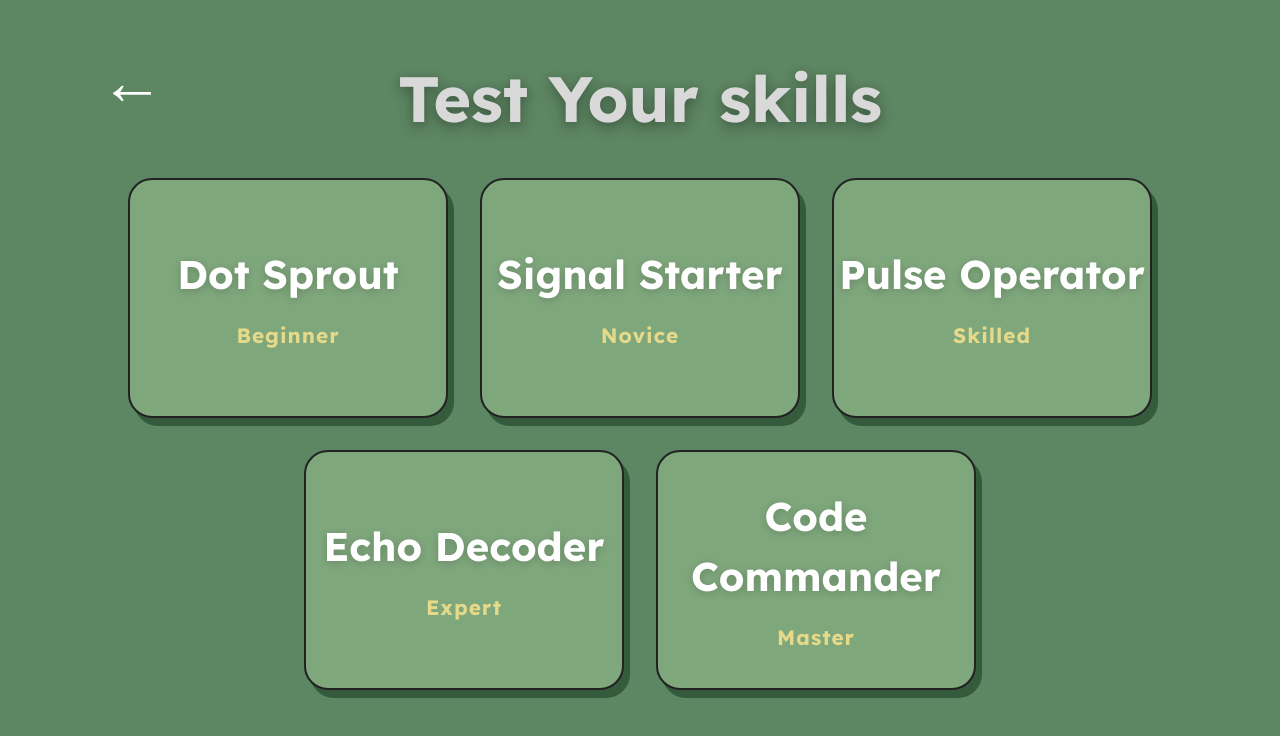
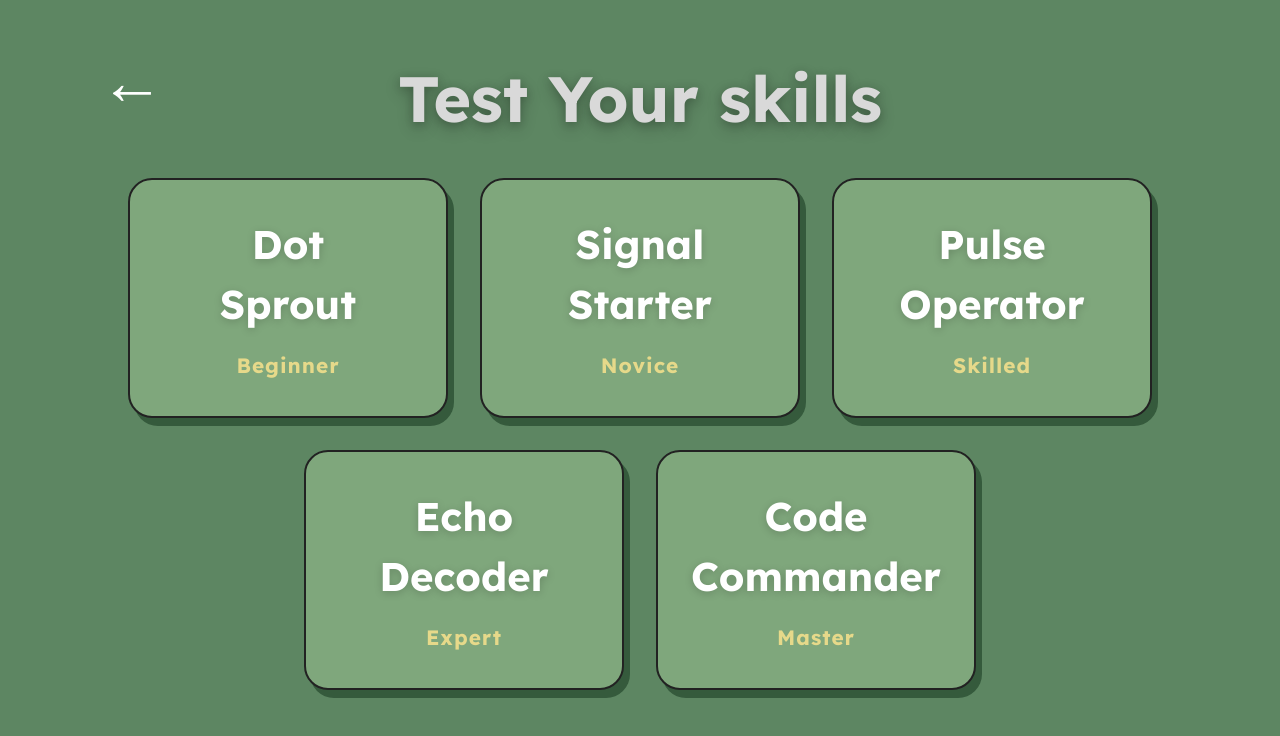
Before and after one commit to LanceAntor/EchoDots, a React (Vite) app in the folder EchoDots/: page /Levels in a window 1280 px wide. Shown: the top 736 px of the page. Built offline with nearby package versions, Linux system fonts and the light colour scheme.

Commit message:
Improved UI In the Levels

```diff
--- a/EchoDots/src/Levels/Levels.tsx
+++ b/EchoDots/src/Levels/Levels.tsx
@@ -2,11 +2,11 @@ import React from "react";
 import styles from "./Levels.module.css";
 
 const levels = [
-  { title: "Dot Sprout", subtitle: "Beginner" },
-  { title: "Signal Starter", subtitle: "Novice" },
-  { title: "Pulse Operator", subtitle: "Skilled" },
-  { title: "Echo Decoder", subtitle: "Expert" },
-  { title: "Code Commander", subtitle: "Master" },
+  { title: ["Dot", "Sprout"], subtitle: "Beginner" },
+  { title: ["Signal", "Starter"], subtitle: "Novice" },
+  { title: ["Pulse", "Operator"], subtitle: "Skilled" },
+  { title: ["Echo", "Decoder"], subtitle: "Expert" },
+  { title: ["Code", "Commander"], subtitle: "Master" },
 ];
 
 const Levels: React.FC = () => {
@@ -23,16 +23,24 @@ const Levels: React.FC = () => {
       <div className={styles["levels-grid"]}>
         <div className={styles["levels-row"]}>
           {levels.slice(0, 3).map((level) => (
-            <div className={styles["level-card"]} key={level.title}>
-              <div className={styles["level-title"]}>{level.title}</div>
+            <div className={styles["level-card"]} key={level.title.join("-")}>
+              <div className={styles["level-title"]}>
+                {level.title.map((line, idx) => (
+                  <div key={idx}>{line}</div>
+                ))}
+              </div>
               <div className={styles["level-subtitle"]}>{level.subtitle}</div>
             </div>
           ))}
         </div>
         <div className={styles["levels-row"]}>
           {levels.slice(3).map((level) => (
-            <div className={styles["level-card"]} key={level.title}>
-              <div className={styles["level-title"]}>{level.title}</div>
+            <div className={styles["level-card"]} key={level.title.join("-")}>
+              <div className={styles["level-title"]}>
+                {level.title.map((line, idx) => (
+                  <div key={idx}>{line}</div>
+                ))}
+              </div>
               <div className={styles["level-subtitle"]}>{level.subtitle}</div>
             </div>
           ))}
```
